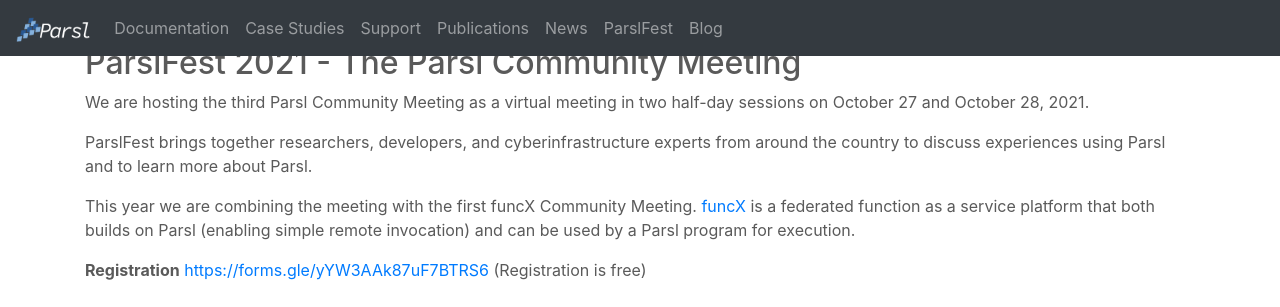
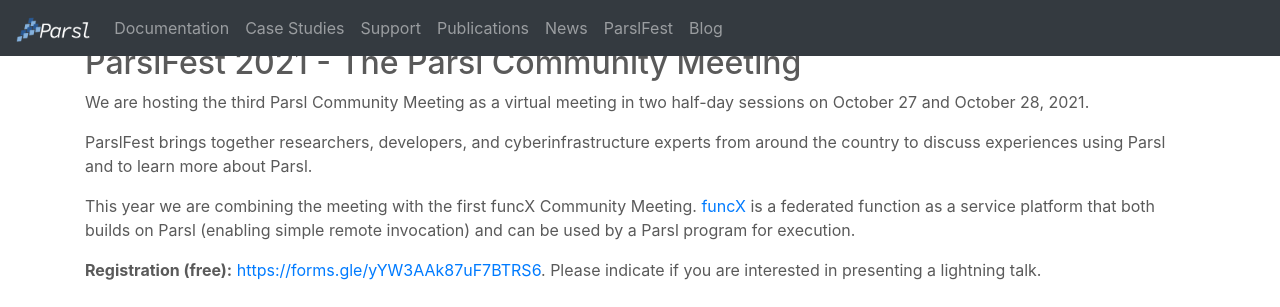
Before and after one commit to Parsl/parsl.github.io, a Jekyll site: the page built from parslfest2021.html, in a window 1280 px wide and 900 px high, scrolled down 304 px, cut to the strip 0-307 px from the top of the window. Built offline with Jekyll 4.4.1, drawn with Linux system fonts in a browser that asks for light colours.

Commit message:
Update parslfest2021.html

```diff
--- a/parslfest2021.html
+++ b/parslfest2021.html
@@ -23,7 +23,8 @@
 	    <p>This year we are combining the meeting with the first funcX Community Meeting. <a href='funcx.org'>funcX</a> is a federated function
       as a service platform that both builds on Parsl (enabling simple remote invocation) and can be used by a Parsl program for execution. </p>
 
-	    <p><b>Registration</b> <a href='https://forms.gle/yYW3AAk87uF7BTRS6'>https://forms.gle/yYW3AAk87uF7BTRS6</a> (Registration is free)</p>
+	    <p><b>Registration (free):</b> <a href='https://forms.gle/yYW3AAk87uF7BTRS6'>https://forms.gle/yYW3AAk87uF7BTRS6</a>. Please indicate if you are interested
+	    in presenting a lightning talk.</p>
     </div>
    </div>
 
```
